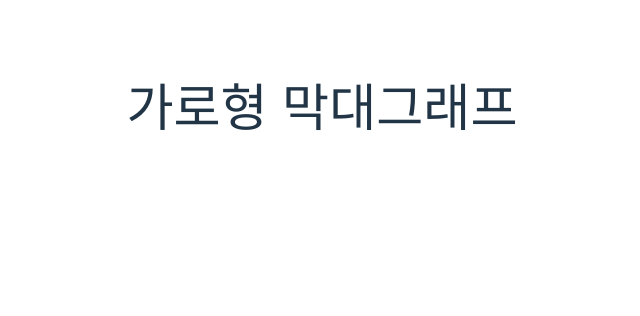
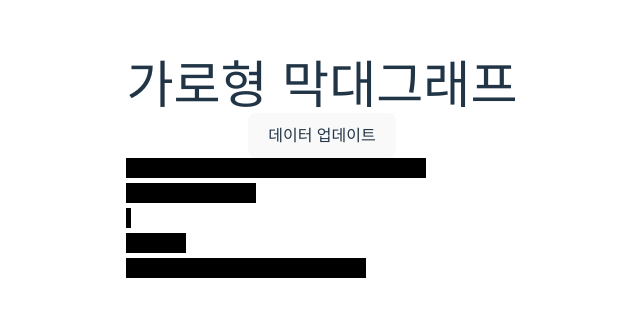
Before and after one commit to elian118/d3, a React (Vite) app: page / in a window 1280 px wide. Shown: the part 218-534 px from the top of the page, without its empty margins (318-958 px from the left). Built offline with nearby package versions, Linux system fonts and the light colour scheme.

Commit message:
d3 + 리액트 훅 / 데이터 업데이트

```diff
--- a/src/App.tsx
+++ b/src/App.tsx
@@ -1,10 +1,11 @@
 import './App.css';
-import { BarGraph } from './pages/BarGraph';
+import { UdtData } from './pages/2-3.UdtData';
 
 const App = () => {
   return (
     <div className="App">
-      <BarGraph />
+      {/*<BarGraph />*/}
+      <UdtData />
     </div>
   )
 }
--- /dev/null
+++ b/src/consts/dataSets/dataSet1.ts
@@ -0,0 +1 @@
+export const dataSet1 = [300, 130, 5, 60, 240];
--- /dev/null
+++ b/src/consts/dataSets/dataSet2.ts
@@ -0,0 +1 @@
+export const dataSet2 = [20, 230, 150, 10, 20];
--- /dev/null
+++ b/src/consts/dataSets/index.ts
@@ -0,0 +1,2 @@
+export * from './dataSet1';
+export * from './dataSet2';
--- a/src/pages/BarGraph/BarGraph.tsx
+++ b/src/pages/2-2.BarGraph/BarGraph.tsx
@@ -1,11 +1,11 @@
 import React from 'react';
 import * as d3 from 'd3';
-import { dataSet } from './dataSet';
+import { dataSet1 } from '../../consts/dataSets';
 
 export const BarGraph = () => {
   d3.select('#myGraph')
     .selectAll('rect')
-    .data(dataSet)
+    .data(dataSet1)
     .enter()
     .append('rect')
     .attr('x', 0)
--- /dev/null
+++ b/src/pages/2-2.BarGraph/index.ts
@@ -0,0 +1 @@
+export * from './BarGraph';
--- /dev/null
+++ b/src/pages/2-3.UdtData/UdtData.tsx
@@ -0,0 +1,32 @@
+import React, { useEffect, useRef, useState } from 'react';
+import { Button } from '@material-tailwind/react';
+import { select } from 'd3';
+import { dataSet1, dataSet2 } from '../../consts/dataSets';
+
+export const UdtData = () => {
+  const svgRef = useRef<SVGSVGElement | null>(null);
+  const [dataSet, setDataSet] = useState<number[]>(dataSet1);
+
+  useEffect(() => {
+    const svg = select(svgRef?.current);
+    svg.selectAll('rect').data(dataSet)
+      .join((enter) => enter.append('rect'),
+        (update) => update.attr('class', 'updated'),
+        (exit) => exit.remove()
+      )
+      .attr('x', 0)
+      .attr('y', (data, idx) => idx * 25)
+      .attr('width', (data) => `${data}px`)
+      .attr('height', '20px');
+  }, [dataSet]);
+
+  return (
+    <div>
+      <h1>가로형 막대그래프</h1>
+      <Button color="teal" ripple size="sm" onClick={() => {
+        setDataSet(JSON.stringify(dataSet) === JSON.stringify(dataSet1) ? dataSet2 : dataSet1);
+      }}>데이터 업데이트</Button>
+      <svg ref={svgRef} className="border w-[420px] h-[240px] py-2 my-2 fill-amber-500 stroke-amber-200 hover:stroke-amber-700" />
+    </div>
+  );
+};
--- /dev/null
+++ b/src/pages/2-3.UdtData/index.ts
@@ -0,0 +1 @@
+export * from './UdtData';
--- a/src/pages/BarGraph/dataSet.ts
+++ /dev/null
@@ -1 +0,0 @@
-export const dataSet = [300, 130, 5, 60, 240];
--- a/src/pages/BarGraph/index.ts
+++ /dev/null
@@ -1,2 +0,0 @@
-export * from './BarGraph';
-export * from './dataSet';
```
Also changed, not shown: src/pages/2-1.Sample/Sample.tsx (renamed from src/pages/Sample/Sample.tsx), src/pages/2-1.Sample/index.ts (renamed from src/pages/Sample/index.ts).
